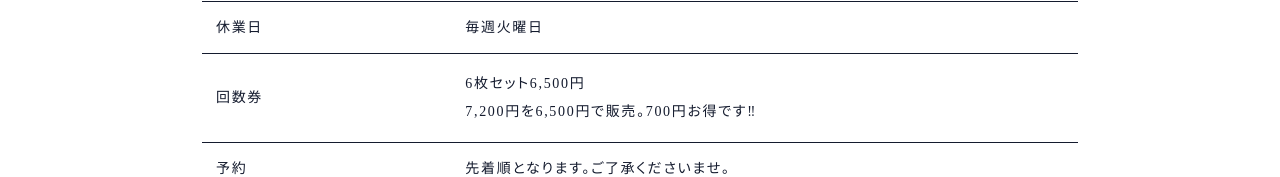
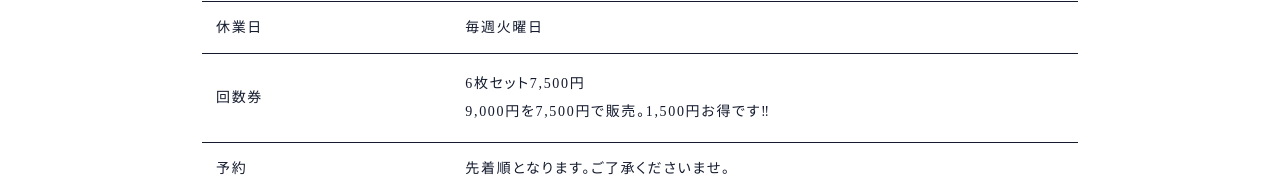
Before and after one commit to ken-atnek/kamenokouonsen-kumamoto.com_2505, a Next.js app: page /family-bath in a window 1280 px wide. Shown: the part 2580-2757 px from the top of the page. Built offline with nearby package versions, Linux system fonts and the light colour scheme; a web font is replaced by a local one.

Commit message:
回数券料金修正

```diff
--- a/src/app/detail/page.tsx
+++ b/src/app/detail/page.tsx
@@ -67,8 +67,8 @@ export default function Detail() {
             <div>
               <dt>回数券</dt>
               <dd>
-                <p>6枚セット6,500円</p>
-                <p>7,200円を6,500円で販売。700円お得です‼</p>
+                <p>6枚セット7,500円</p>
+                <p>9,000円を7,500円で販売。1,500円お得です‼</p>
               </dd>
             </div>
             <div>
--- a/src/components/family-bath/FamilyBathDetails.tsx
+++ b/src/components/family-bath/FamilyBathDetails.tsx
@@ -58,8 +58,8 @@ const FamilyBathDetails = () => {
           <div>
             <dt>回数券</dt>
             <dd>
-              <p>6枚セット6,500円</p>
-              <p>7,200円を6,500円で販売。700円お得です‼</p>
+              <p>6枚セット7,500円</p>
+              <p>9,000円を7,500円で販売。1,500円お得です‼</p>
             </dd>
           </div>
           <div>
```
